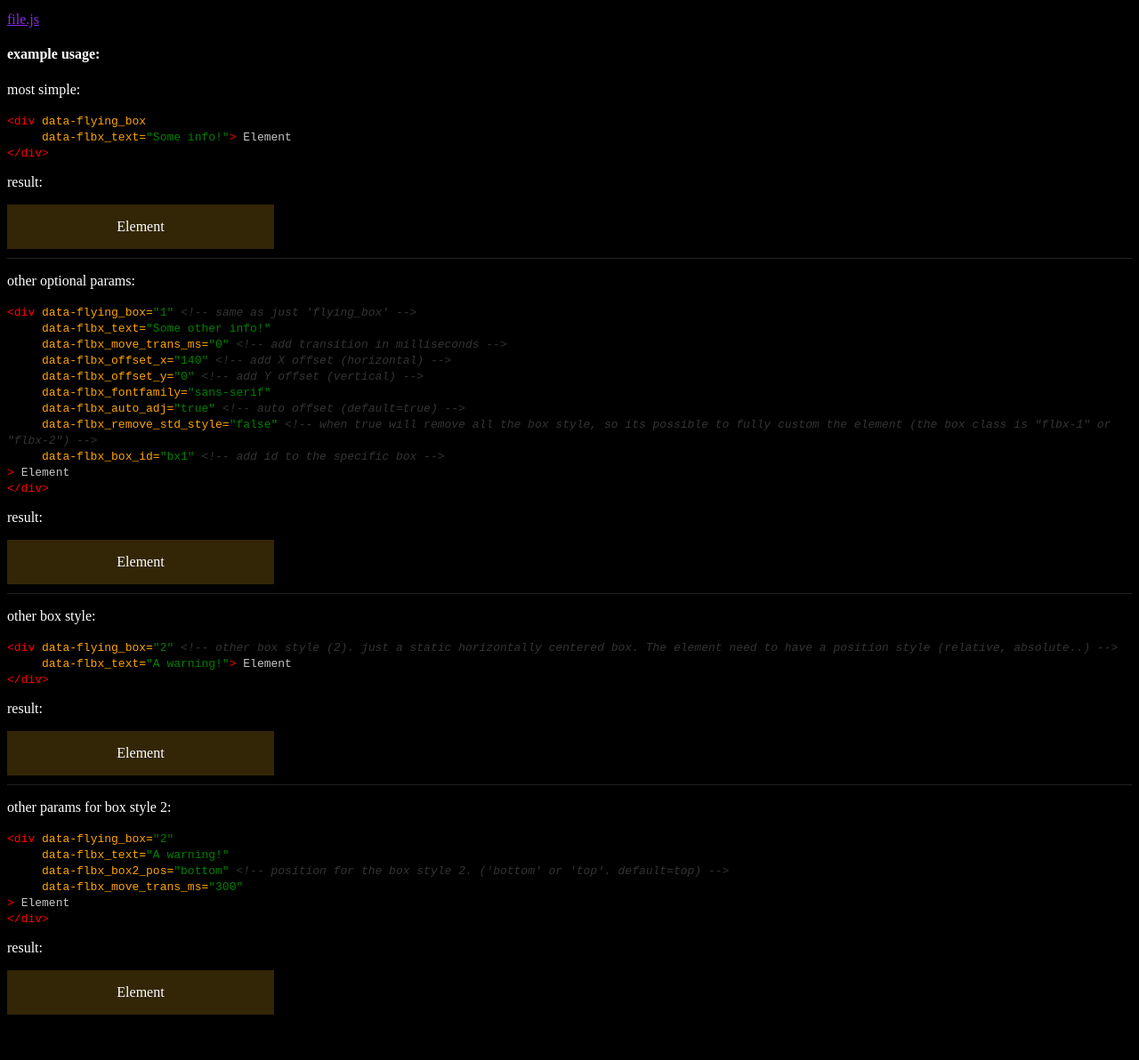
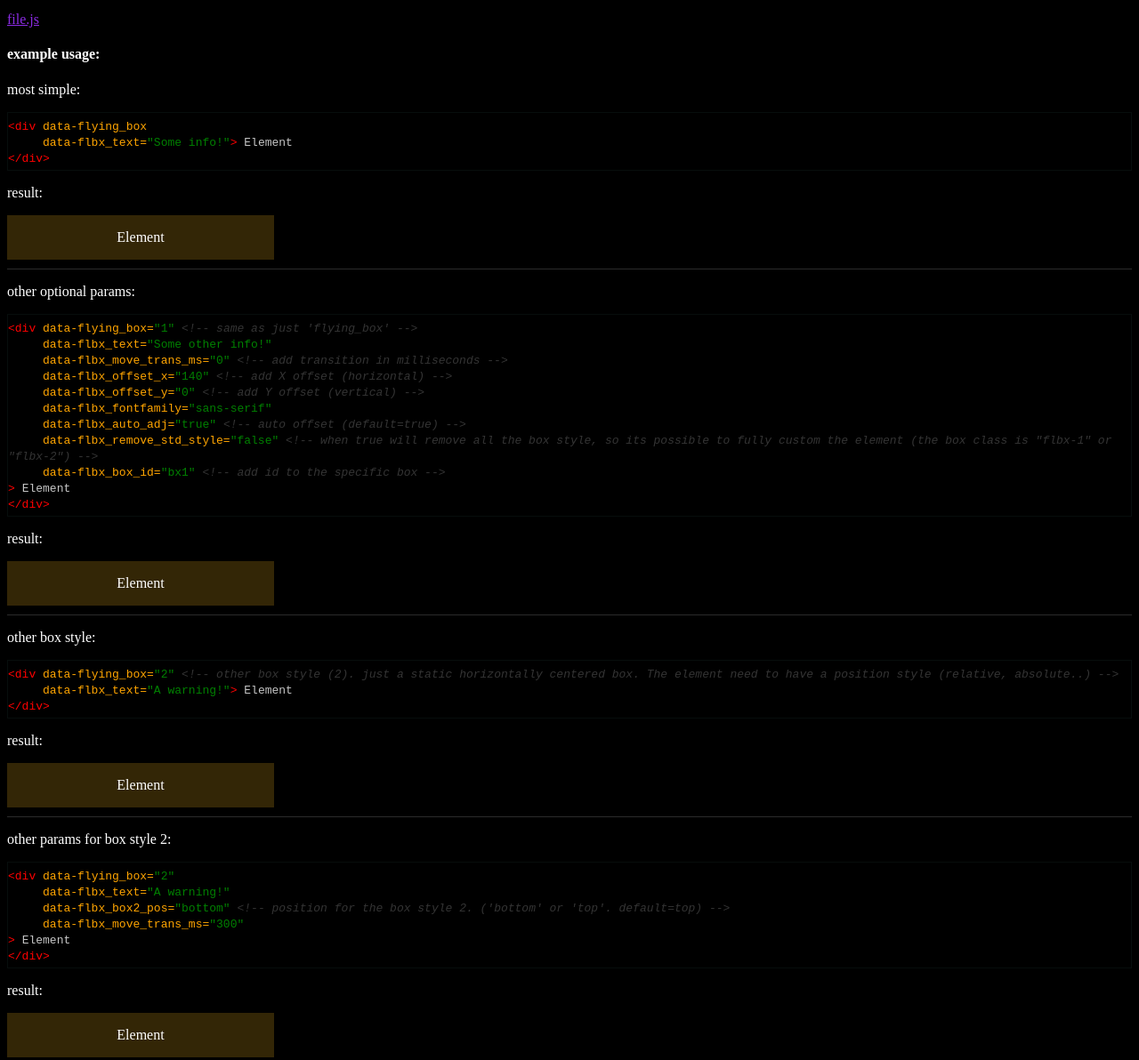
Before and after one commit to radiofarolnaodirecional/flyingbox_js, a plain HTML site: page index.html in a window 1280 px wide. Shown: the part 180-1372 px from the top of the page at 89% size. Drawn offline with Linux system fonts and the light colour scheme.

Commit message:
doc border

```diff
--- a/index.html
+++ b/index.html
@@ -26,9 +26,13 @@
             align-items: center;
         }
         .division{
-            background-color: rgb(33, 33, 33);
+            background-color: rgb(43, 43, 43);
             height:1px;
             margin-top:10px;
+        }
+        .code-box{
+            border: 1px solid rgba(53, 105, 91, 0.131);
+            padding: 5px 0 5px 0;
         }
         .sp-tag{
             color: red;
@@ -54,9 +58,11 @@
     <p><a href="/flbx.js">file.js</a></p>
     <h4>example usage:</h4>
     <p>most simple:</p>
+    <div class="code-box">
         <code>
             <span class="sp-tag">&lt;div</span> <span class="sp-atr">data-flying_box</span> <br> &nbsp;&nbsp;&nbsp;&nbsp; <span class="sp-atr">data-flbx_text=</span><span class="sp-txt">"Some info!"</span><span class="sp-tag">&gt;</span> <span class="sp-elm"> Element </span> <br><span class="sp-tag">&lt;/div&gt;</span>
         </code>
+    </div>
     <p>result:</p>
     <div class="ex-el"
         data-flying_box
@@ -64,6 +70,7 @@
     > <div>Element</div> </div>
     <div class="division"></div>
     <p>other optional params:</p>
+    <div class="code-box">
         <code>
             <span class="sp-tag">&lt;div</span> <span class="sp-atr">data-flying_box=<span class="sp-txt">"1"</span></span> <i class="sp-com">&lt;!-- same as just 'flying_box' --&gt;</i> <br>
             &nbsp;&nbsp;&nbsp;&nbsp; <span class="sp-atr">data-flbx_text=</span><span class="sp-txt">"Some other info!"</span> <br>
@@ -76,6 +83,7 @@
             &nbsp;&nbsp;&nbsp;&nbsp; <span class="sp-atr">data-flbx_box_id=</span><span class="sp-txt">"bx1"</span> <i class="sp-com"> &lt;!-- add id to the specific box --&gt; </i>  <br>
             <span class="sp-tag">&gt;</span> <span class="sp-elm"> Element </span> <br><span class="sp-tag">&lt;/div&gt;</span>
         </code>
+    </div>
     <p>result:</p>
     <div class="ex-el"
         data-flying_box
@@ -90,9 +98,11 @@
     > <div>Element</div> </div>
     <div class="division"></div>
     <p>other box style:</p>
+    <div class="code-box">
         <code>
             <span class="sp-tag">&lt;div</span> <span class="sp-atr">data-flying_box=</span><span class="sp-txt">"2"</span> <i class="sp-com">&lt;!-- other box style (2). just a static horizontally centered box. The element need to have a position style (relative, absolute..) --&gt;</i> <br> &nbsp;&nbsp;&nbsp;&nbsp; <span class="sp-atr">data-flbx_text=</span><span class="sp-txt">"A warning!"</span><span class="sp-tag">&gt;</span> <span class="sp-elm"> Element </span> <br><span class="sp-tag">&lt;/div&gt;</span>
         </code>
+    </div>
     <p>result:</p>
     <div class="ex-el"
         data-flying_box="2"
@@ -101,6 +111,7 @@
     > <div>Element</div> </div>
     <div class="division"></div>
     <p>other params for box style 2:</p>
+    <div class="code-box">
         <code>
             <span class="sp-tag">&lt;div</span> <span class="sp-atr">data-flying_box=<span class="sp-txt">"2"</span></span>  <br>
             &nbsp;&nbsp;&nbsp;&nbsp; <span class="sp-atr">data-flbx_text=</span><span class="sp-txt">"A warning!"</span> <br>
@@ -108,6 +119,7 @@
             &nbsp;&nbsp;&nbsp;&nbsp; <span class="sp-atr">data-flbx_move_trans_ms=</span><span class="sp-txt">"300"</span>  <br>
             <span class="sp-tag">&gt;</span> <span class="sp-elm"> Element </span> <br><span class="sp-tag">&lt;/div&gt;</span>
         </code>
+    </div>
     <p>result:</p>
     <div class="ex-el"
         data-flying_box="2"
```
Lines whose indentation alone changed are shown as unchanged.
